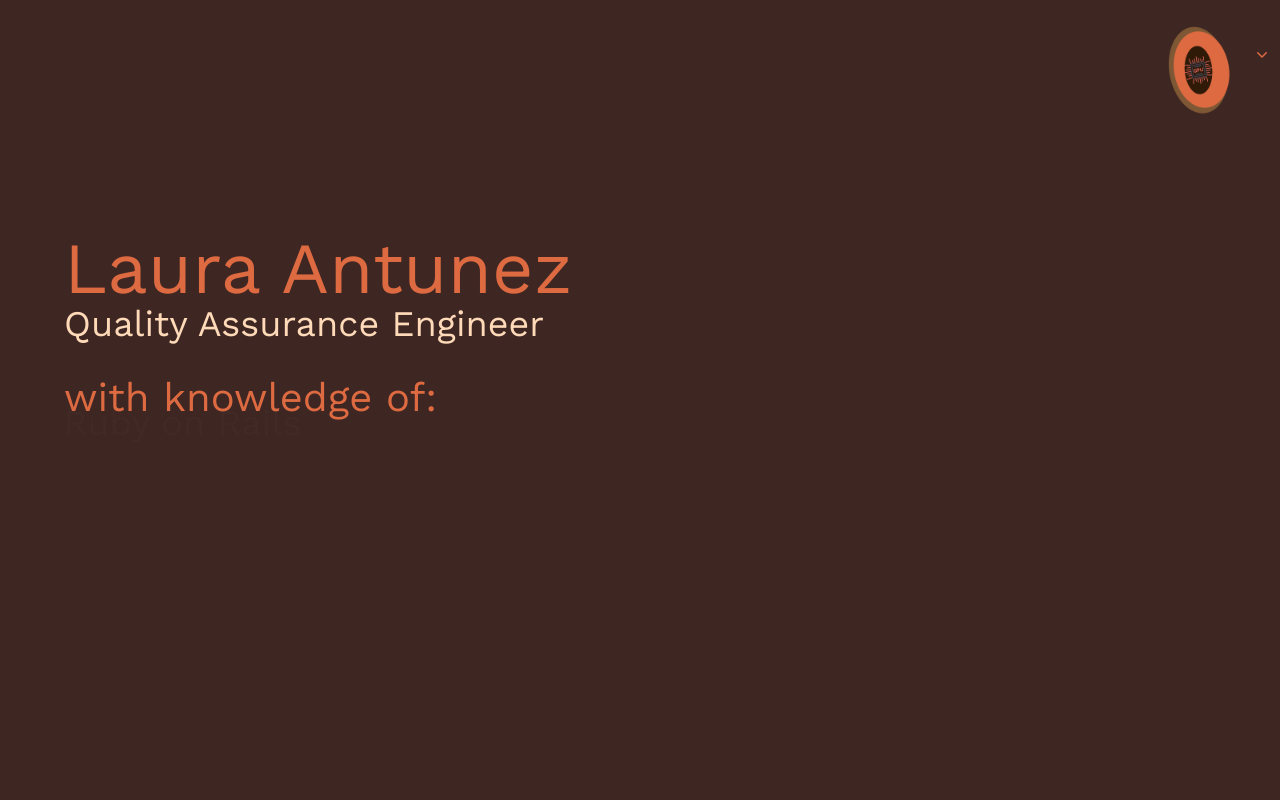
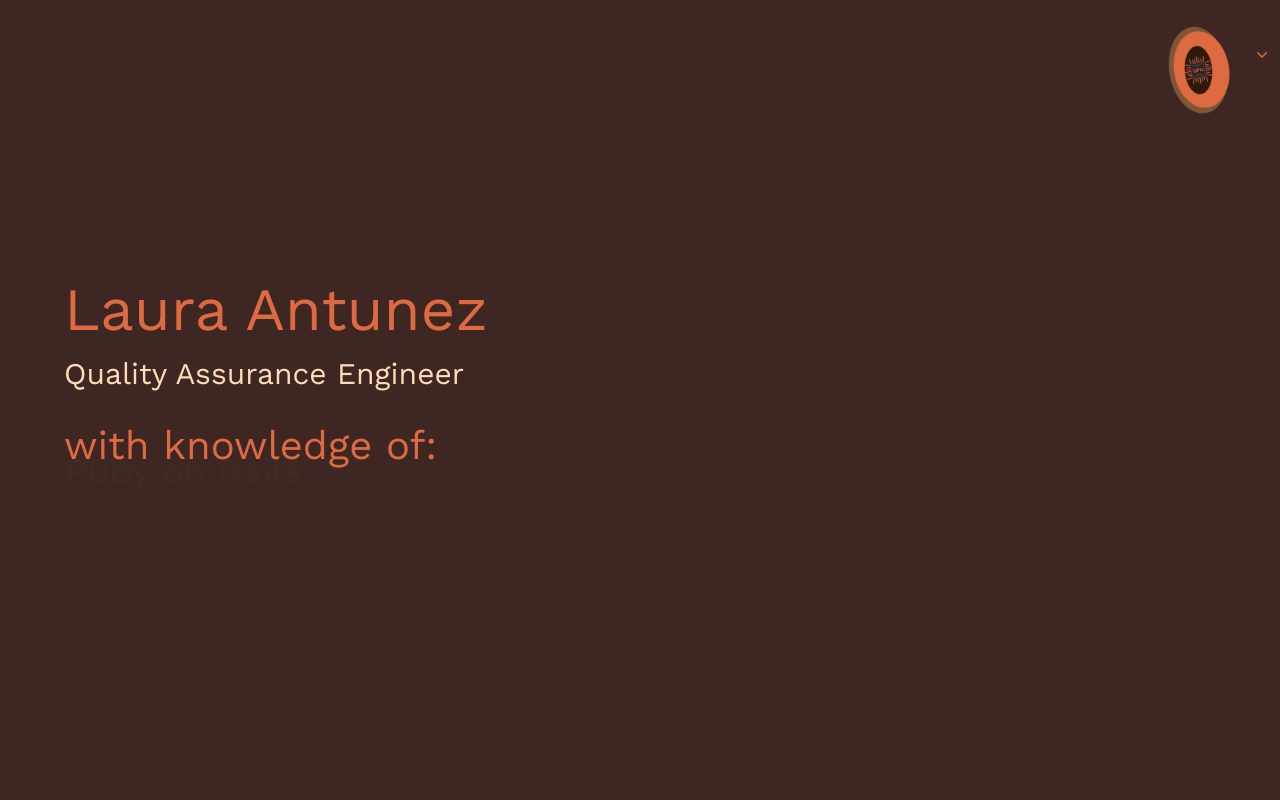
Before and after one commit to lauraantunez024/themeforest-mamey-template, a Next.js app: page / in a window 1280 px wide. Shown: the top 800 px of the page. Built offline with nearby package versions, Linux system fonts and the light colour scheme.

Commit message:
more mobile improvements

```diff
--- a/src/app/globals.css
+++ b/src/app/globals.css
@@ -210,6 +210,10 @@ img {
     margin: 0;
   }
 
+  .spinning {
+    padding: 1rem;
+  }
+
   .logo {
     left: 55%;
   }
@@ -239,6 +243,9 @@ img {
     flex-direction: column;
   }
 
+  .author-image {
+    padding: 1rem 1rem;
+  }
 
 
   .skill-card {
@@ -263,7 +270,7 @@ section.accent-background {
 }
 .spinning {
   opacity: 0;
-  left: 10%;
+  left: 4rem;
   margin-bottom: 0;
   /* right: 0; */
 
--- a/src/app/page.js
+++ b/src/app/page.js
@@ -18,8 +18,8 @@ export default function Home() {
     <main class="" id=''>
       <section class="primary-background h-screen">
         <div class="landing-content absolute">
-          <h1 class="text-7xl mt-12">Laura Antunez</h1>
-          <h1 class="text-4xl accent ">Quality Assurance Engineer</h1>
+          <h1 class="text-6xl mt-24">Laura Antunez</h1>
+          <h1 class="text-3xl accent pt-4">Quality Assurance Engineer</h1>
           <br />
           <h1 class='secondary'> with knowledge of:</h1>
           <span class="text-4xl accent spinning absolute">React </span>
```
